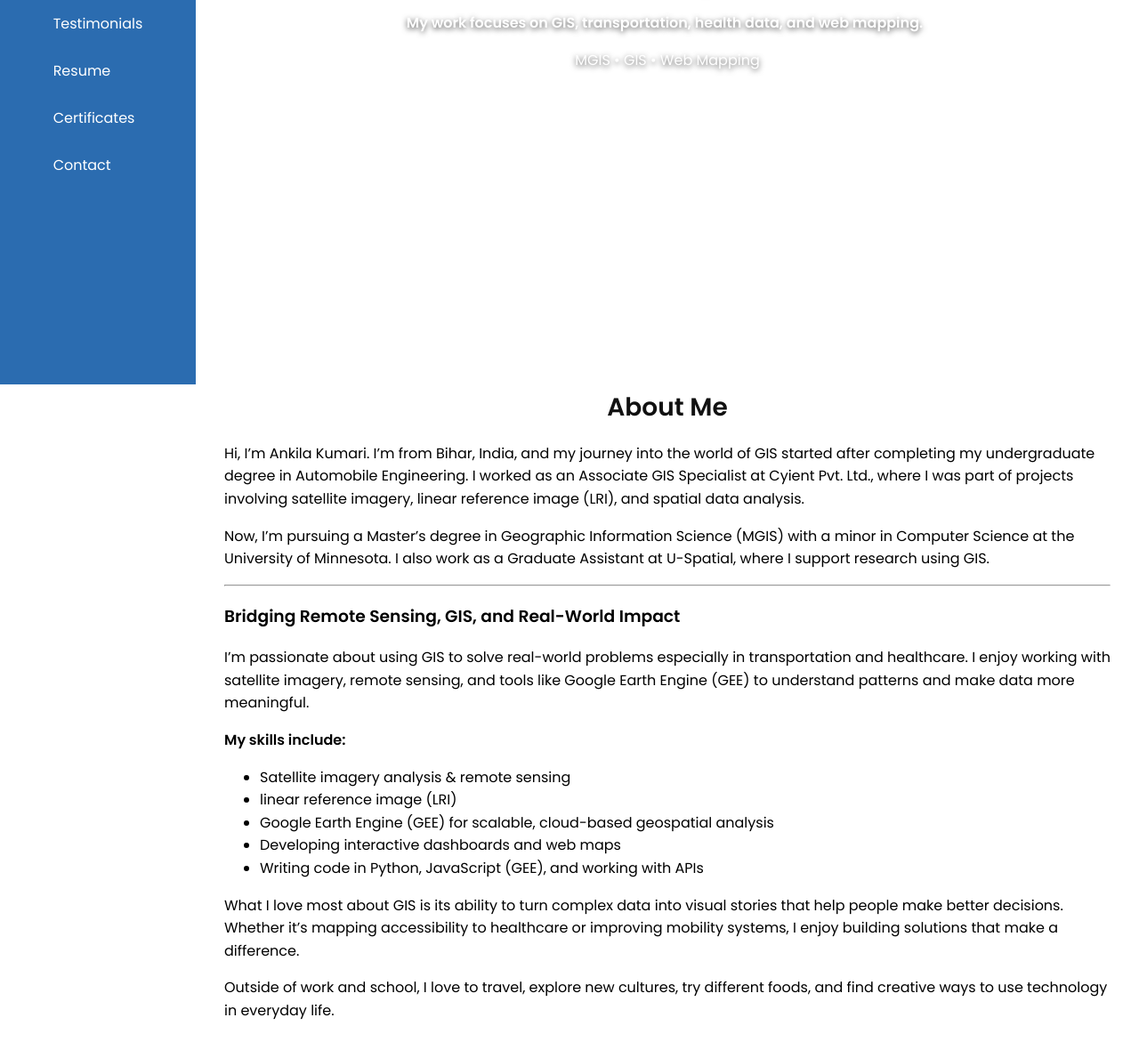
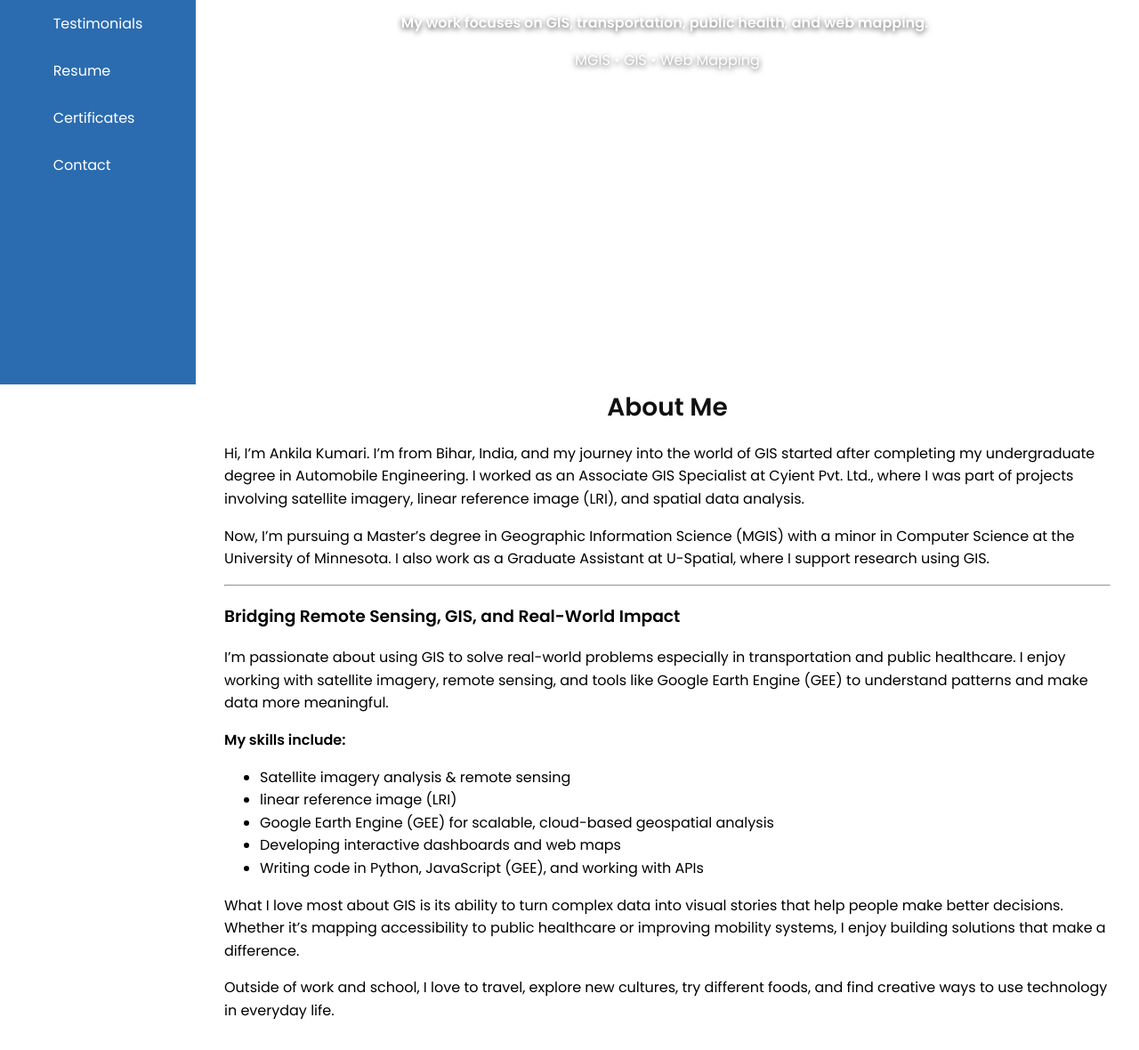
Before and after one commit to AnkilaKumari/ankilakumari.github.io, a website: page index.html in a window 1280 px wide. Shown: the part 400-1580 px from the top of the page at 89% size. Drawn offline with Linux system fonts and the light colour scheme.

Commit message:
Add files via upload

```diff
--- a/index.html
+++ b/index.html
@@ -189,14 +189,13 @@
         <!-- keep original intro for accessibility (hidden visually on hero) -->
         <div class="sr-only" style="display:none;">
           <p>Hi there! Welcome to my portfolio. I’m Ankila Kumari, currently studying MGIS at the University of Minnesota. I’m also pursuing my minor in Computer Science.</p>
-          <p>My work focuses on GIS, transportation, health data, and web mapping.</p>
+          <p>My work focuses on GIS, transportation, public health , and web mapping.</p>
         </div>
       </div>
     </section>
 
   <section id="about" data-color="#6b46c1">
   <h2>About Me</h2>
-
 
 
 <p>Hi, I’m Ankila Kumari. I’m from Bihar, India, and my journey into the world of GIS started after completing my undergraduate degree in Automobile Engineering. I worked as an Associate GIS Specialist at Cyient Pvt. Ltd., where I was part of projects involving satellite imagery, linear reference image (LRI), and spatial data analysis.</p>
@@ -207,7 +206,7 @@
 
 <h3>Bridging Remote Sensing, GIS, and Real-World Impact</h3>
 
-<p>I’m passionate about using GIS to solve real-world problems especially in transportation and healthcare. I enjoy working with satellite imagery, remote sensing, and tools like Google Earth Engine (GEE) to understand patterns and make data more meaningful.</p>
+<p>I’m passionate about using GIS to solve real-world problems especially in transportation and public healthcare. I enjoy working with satellite imagery, remote sensing, and tools like Google Earth Engine (GEE) to understand patterns and make data more meaningful.</p>
 
 <p><strong>My skills include:</strong></p>
 <ul>
@@ -218,7 +217,7 @@
   <li>Writing code in Python, JavaScript (GEE), and working with APIs</li>
 </ul>
 
-<p>What I love most about GIS is its ability to turn complex data into visual stories that help people make better decisions. Whether it’s mapping accessibility to healthcare or improving mobility systems, I enjoy building solutions that make a difference.</p>
+<p>What I love most about GIS is its ability to turn complex data into visual stories that help people make better decisions. Whether it’s mapping accessibility to public healthcare or improving mobility systems, I enjoy building solutions that make a difference.</p>
 
 <p>Outside of work and school, I love to travel, explore new cultures, try different foods, and find creative ways to use technology in everyday life.</p>
 
@@ -258,11 +257,7 @@
       </div>
     </section>
 
-  <section id="testimonials" data-color="#d53f8c">
-      <h2>Testimonials</h2>
-      <p>"Ankila is a dedicated researcher who combines technical skill with creativity."</p>
-      <p>"She brings passion to GIS projects and always delivers high-quality work."</p>
-    </section>
+
 
   <section id="resume" data-color="#4a5568">
       <h2>Resume</h2>
@@ -333,7 +328,7 @@
     // Typewriter text and click-to-scroll
     (function(){
       const lines = [
-        'My work focuses on GIS, transportation, health data, and web mapping.'
+        'My work focuses on GIS, transportation, public health, and web mapping.'
       ];
       const el = document.getElementById('typewriter');
       if (!el) return;
```
